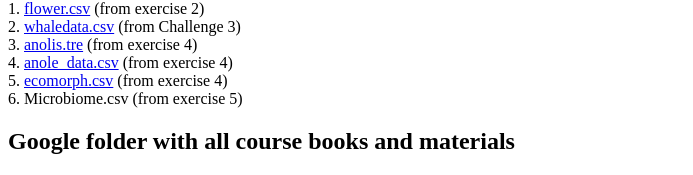
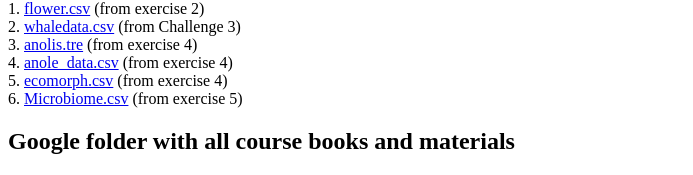
Before and after one commit to lukejharmon/tanzania2024, a plain HTML site: page index.html in a window 1280 px wide. Shown: the part 391-566 px from the top of the page, without its empty margins (0-693 px from the left). Drawn offline with Linux system fonts and the light colour scheme.

Commit message:
Update index.html

```diff
--- a/index.html
+++ b/index.html
@@ -17,7 +17,7 @@ Challenge 2 - Tuesday afternoon<br>
 3. <a href="anolis.tre">anolis.tre</a> (from exercise 4)<br>
 4. <a href="anole_data.csv">anole_data.csv</a> (from exercise 4)<br>
 5. <a href="ecomorph.csv">ecomorph.csv</a> (from exercise 4)<br>
-6. <a hred="Microbiome.csv">Microbiome.csv</a> (from exercise 5) <be>
+6. <a href="Microbiome.csv">Microbiome.csv</a> (from exercise 5) <be>
 
 <h2>Google folder with all course books and materials</h2>
 <a href="https://drive.google.com/drive/folders/1DAcegi6ftXTWDxM7wIS-B70gFdpIZJzg?usp=sharing">Link</a>
```
